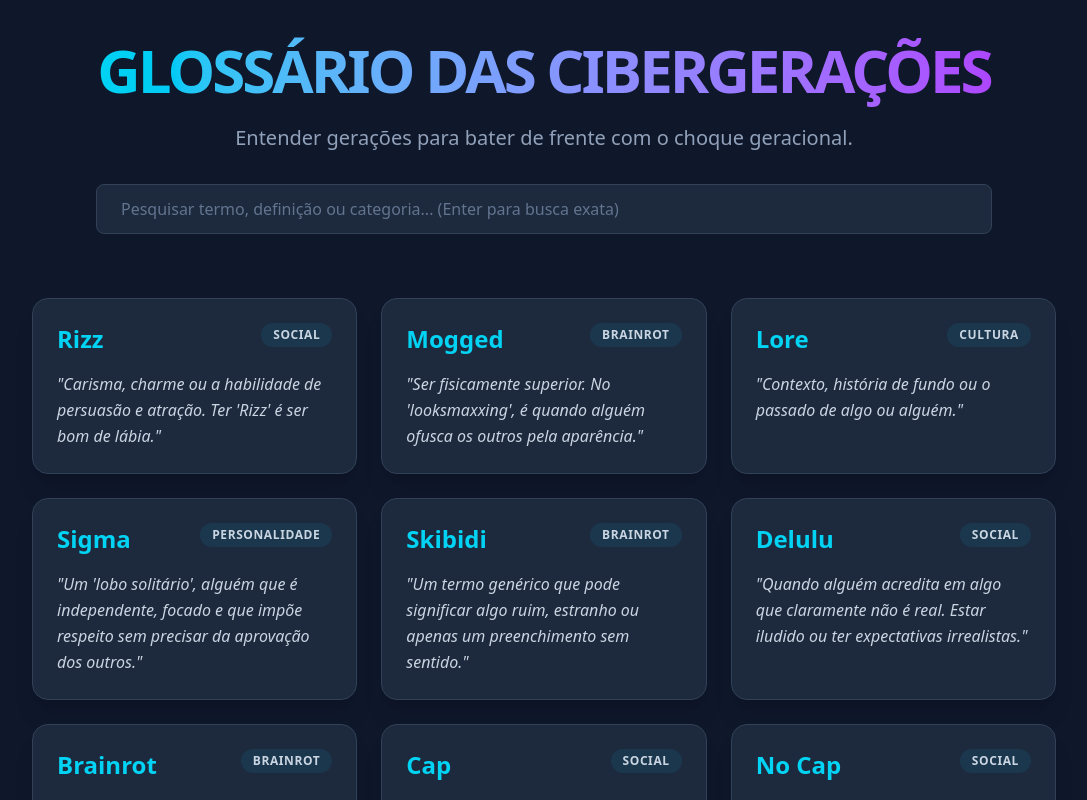
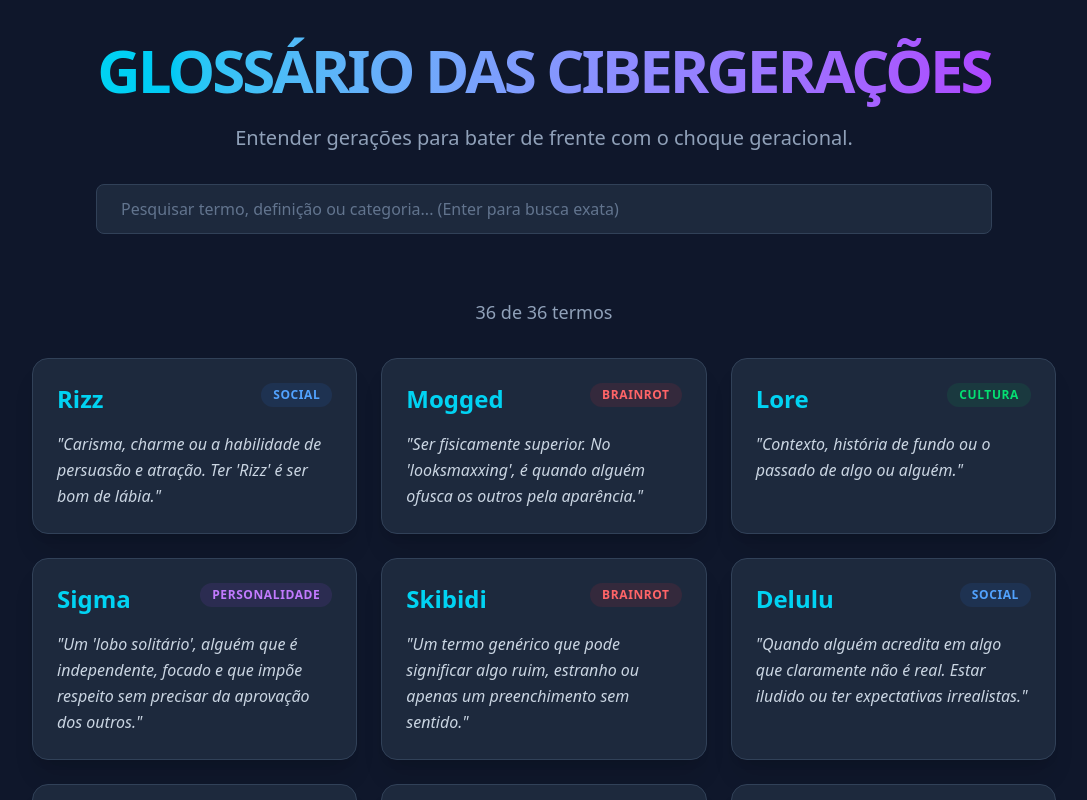
Before and after one commit to Jhemecon/glossario-de-cibergeracoes, a React (Vite) app: page / in a window 1280 px wide. Shown: the top 800 px of the page, without its empty margins (96-1183 px from the left). Built offline with nearby package versions, Linux system fonts and the light colour scheme.

Commit message:
Melhorias sutis

```diff
--- a/src/App.jsx
+++ b/src/App.jsx
@@ -51,6 +51,7 @@ function App() {
               setIsSearching(false);
             }}
             onKeyDown={handleKeyDown}
+            aria-label="Campo de busca para termos, definições ou categorias"
             className="w-full px-6 py-3 rounded-lg bg-slate-800 border border-slate-700 focus:border-cyan-500 focus:outline-none text-slate-100 placeholder-slate-500 transition-all duration-300"
           />
           {searchTerm && (
@@ -66,18 +67,26 @@ function App() {
 
       <main className="max-w-5xl mx-auto">
         {filteredTerms.length > 0 ? (
+          <>
+            <div className="text-center mb-8">
+              <p className="text-slate-400 text-lg">
+                {filteredTerms.length} de {terms.length} termos
+              </p>
+            </div>
             <div className="grid gap-6 sm:grid-cols-2 lg:grid-cols-3">
-            {filteredTerms.map((item, index) => (
+              {filteredTerms.map((item) => (
                 <TermCard
-                key={index}
+                  key={item.term}
                   term={item.term}
                   definition={item.definition}
                   category={item.category}
                 />
               ))}
             </div>
+          </>
         ) : (
           <div className="text-center py-16">
+            <div className="text-6xl mb-4">🔍</div>
             <p className="text-slate-400 text-xl">
               Nenhum termo encontrado para "<span className="text-cyan-400">{searchTerm}</span>"
             </p>
--- a/src/components/TermCard.jsx
+++ b/src/components/TermCard.jsx
@@ -1,9 +1,24 @@
 export default function TermCard({ term, definition, category }) {
+  const getCategoryColor = (cat) => {
+    switch (cat) {
+      case 'Social':
+        return 'bg-blue-500/10 border-blue-500 text-blue-400';
+      case 'Brainrot':
+        return 'bg-red-500/10 border-red-500 text-red-400';
+      case 'Cultura':
+        return 'bg-green-500/10 border-green-500 text-green-400';
+      case 'Personalidade':
+        return 'bg-purple-500/10 border-purple-500 text-purple-400';
+      default:
+        return 'bg-cyan-500/10 border-cyan-500 text-cyan-400';
+    }
+  };
+
   return (
     <div className="p-6 rounded-2xl bg-slate-800 border border-slate-700 hover:border-cyan-500 transition-all duration-300 shadow-xl group">
       <div className="flex justify-between items-start mb-4">
         <h2 className="text-2xl font-bold text-cyan-400 group-hover:text-cyan-300">{term}</h2>
-        <span className="px-3 py-1 text-xs font-semibold uppercase tracking-wider bg-cyan-500/10 text-slate-300 rounded-full">
+        <span className={`px-3 py-1 text-xs font-semibold uppercase tracking-wider rounded-full ${getCategoryColor(category)}`}>
           {category}
         </span>
       </div>
--- a/src/data/terms.js
+++ b/src/data/terms.js
@@ -33,4 +33,6 @@ export const terms = [
   { term: "F", definition: "Falha, algo que deu errado ou um fracasso. Associado também a alguém que morreu.", category: "Social" },
   { term: "MVP", definition: "Most Valuable Player, ou jogador mais valioso, é um título dado a alguém que se destaca em uma situação ou grupo, sendo considerado o melhor ou mais importante.", category: "Social" },
   { term: "POV", definition: "Point of View, ou ponto de vista, é uma expressão usada para indicar a perspectiva de alguém em relação a uma situação ou assunto.", category: "Social" },
+  { term: "Aesthetic", definition: "É a identidade visual ou a vibe estética de alguma coisa.", category: "Social"},
+  { term: "67/six-seven", definition: "É uma expressão usada como piada absurda, interrupção aleatória ou comentário sem sentido aparente. O efeito da gíria está justamente nisso: parecer que existe uma referência muito específica ali, mesmo quando o uso é mais sobre repetir o meme do que comunicar uma ideia exata.", category: "Brainrot"},
 ];
--- a/vite.config.js
+++ b/vite.config.js
@@ -4,4 +4,5 @@ import tailwindcss from '@tailwindcss/vite'
 
 export default defineConfig({
   plugins: [react(), tailwindcss()],
+  base: "/",
 })
```
Lines whose indentation alone changed are shown as unchanged.
